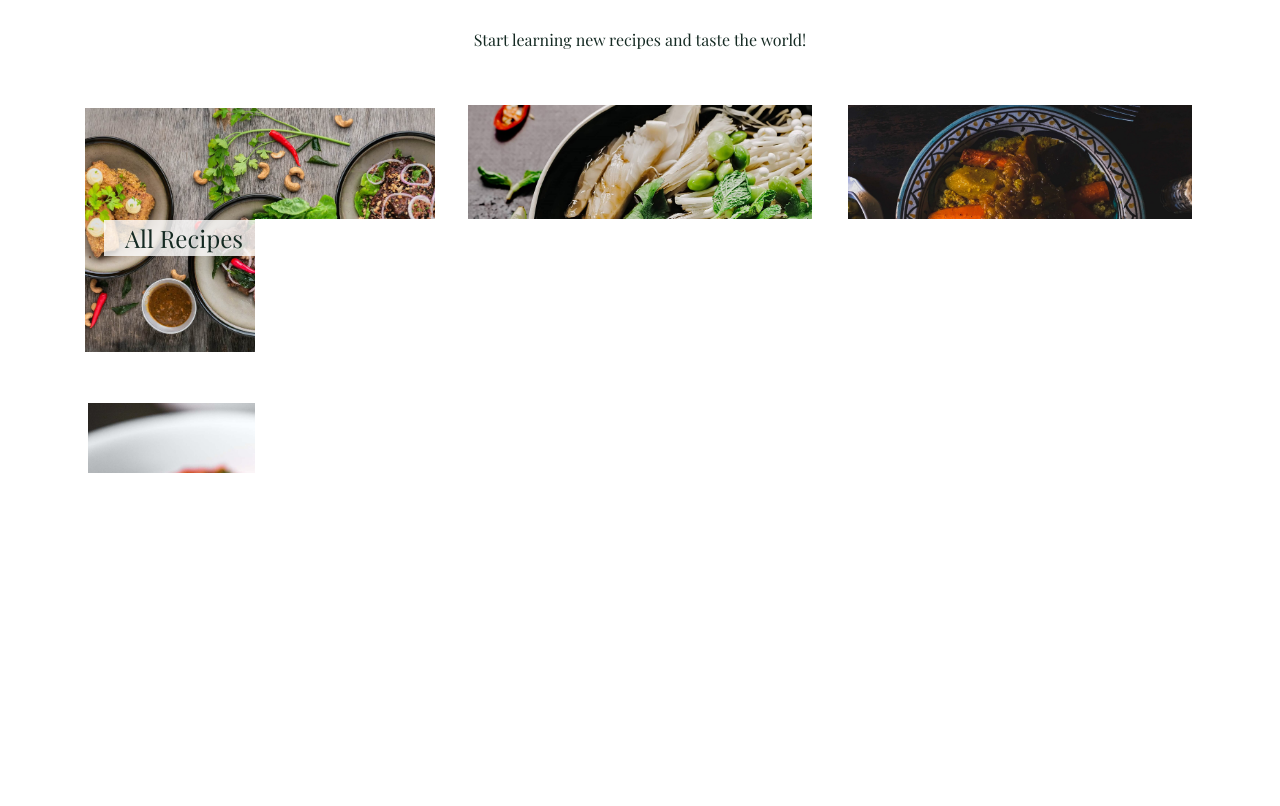
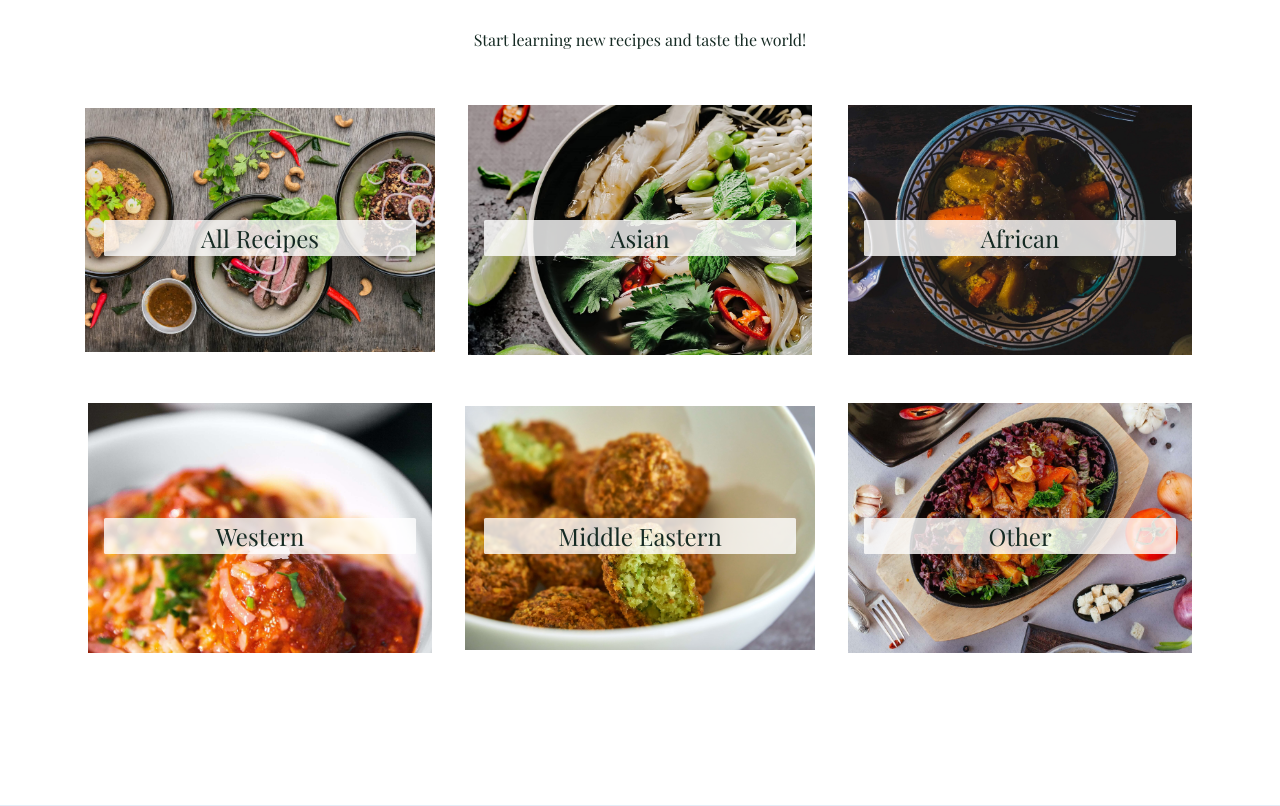
Before and after one commit to MatthewYong/recipes-connected, a Flask app: page / in a window 1280 px wide. Shown: the part 798-1604 px from the top of the page. Run offline with Flask 2, Linux system fonts and the light colour scheme; some libraries are stand-ins or nearby versions.

Commit message:
Add style to category box header

```diff
--- a/static/css/index.css
+++ b/static/css/index.css
@@ -67,12 +67,11 @@ a:hover{
 }
 
 .recipe-box:hover{
-    border: 0.2rem solid rgba(7, 197, 188)
+    border: 0.2rem solid rgb(5, 156, 149);
 }
 
 .recipe-box p{
-    text-align: center;
-    width: 10rem;
+    border-radius: 0.1rem;
     background-color: rgba(255, 255, 255, 0.8);
 }
 
--- a/templates/index.html
+++ b/templates/index.html
@@ -30,7 +30,7 @@
             <div class="col-4">
                 <a href="{{ url_for('all_recipes') }}">
                     <div class="recipe-box md-font category-image category-image-all">
-                            <p>All Recipes</p>
+                        <p>All Recipes</p>
                     </div>
                 </a>
             </div>
```
